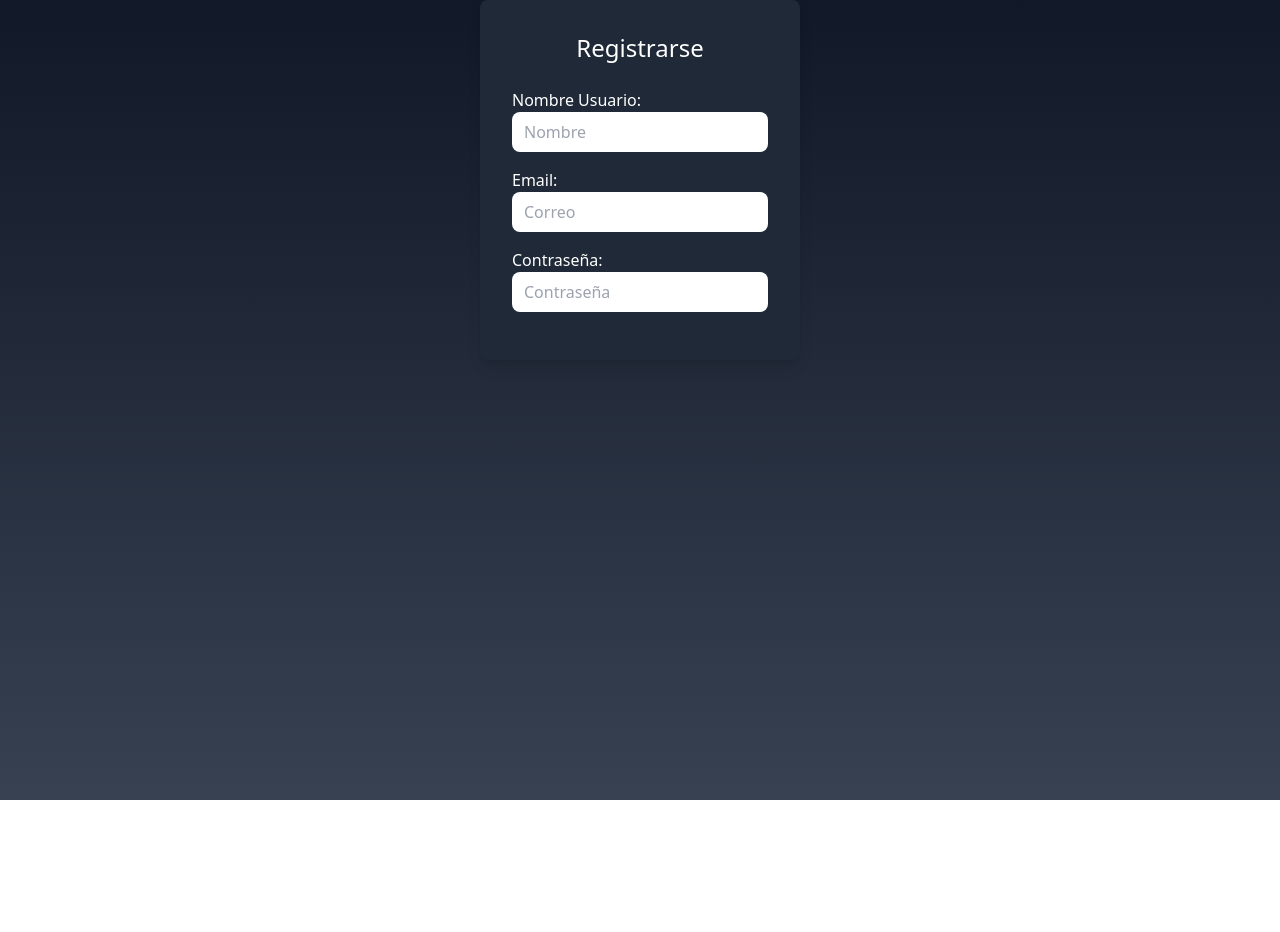
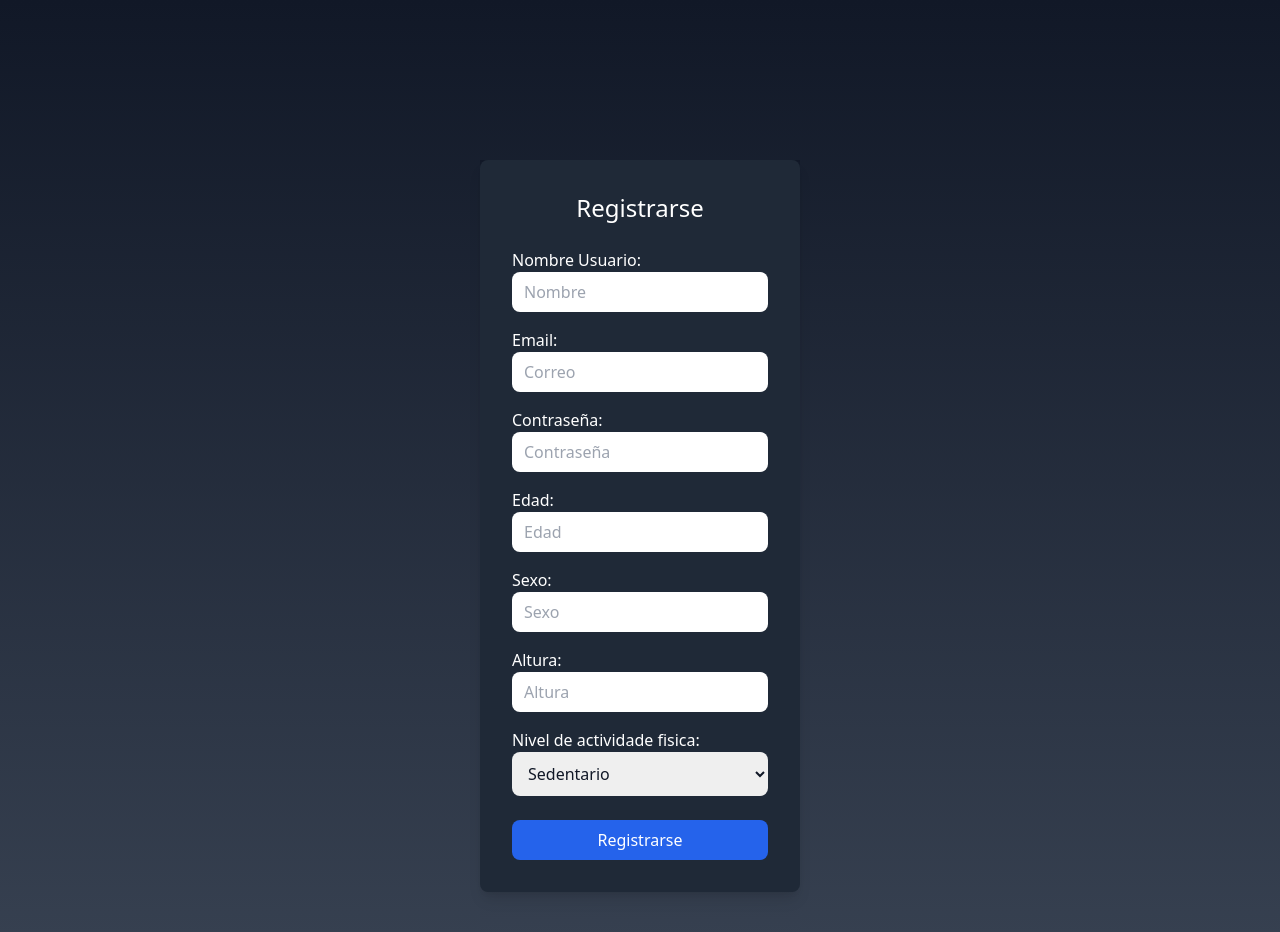
Before and after one commit to LuvazAng/hackmorelos-front, a React (Create React App) app: page /register in a window 1280 px wide. Shown: the top 932 px of the page. Before the commit the page ends 800 px from the top, so only its background shows below. Built offline with nearby package versions, Linux system fonts and the light colour scheme.

Commit message:
Register terminado

```diff
--- a/src/Register.js
+++ b/src/Register.js
@@ -1,7 +1,7 @@
 import { React } from "react";
 function Register() {
   return (
-    <div className="min-h-screen flex items-start justify-center bg-gradient-to-b from-gray-900 to-gray-700">
+    <div className=" mt-40 min-h-screen flex items-start justify-center bg-gradient-to-b from-gray-900 to-gray-700">
       <div className="bg-gray-800 p-8 rounded-lg shadow-lg text-white w-80">
         <h2 className="text-2xl mb-6 text-center">Registrarse</h2>
         <form method="POST" className="text-white">
@@ -12,7 +12,8 @@ function Register() {
                 type="text"
                 id="name"
                 className="w-full px-3 py-2 rounded-lg text-gray-900"
-            placeholder="Nombre"/>
+                placeholder="Nombre"
+              />
             </label>
           </div>
 
@@ -23,7 +24,8 @@ function Register() {
                 type="text"
                 id="email"
                 className="w-full px-3 py-2 rounded-lg text-gray-900"
-            placeholder="Correo" />
+                placeholder="Correo"
+              />
             </label>
           </div>
 
@@ -34,10 +36,68 @@ function Register() {
                 type="text"
                 id="password"
                 className="w-full px-3 py-2 rounded-lg text-gray-900"
-            placeholder="Contraseña"/>
+                placeholder="Contraseña"
+              />
             </label>
           </div>
 
+          <div className="mb-4">
+            <label className="block mb-2" htmlFor="edad">
+              Edad:
+              <input
+                type="text"
+                id="edad"
+                className="w-full px-3 py-2 rounded-lg text-gray-900"
+                placeholder="Edad"
+              />
+            </label>
+          </div>
+
+          <div className="mb-4">
+            <label className="block mb-2" htmlFor="sexo">
+              Sexo:
+              <input
+                type="text"
+                id="sexo"
+                className="w-full px-3 py-2 rounded-lg text-gray-900"
+                placeholder="Sexo"
+              />
+            </label>
+          </div>
+
+          <div className="mb-4">
+            <label className="block mb-2" htmlFor="altura">
+              Altura:
+              <input
+                type="text"
+                id="altura"
+                className="w-full px-3 py-2 rounded-lg text-gray-900"
+                placeholder="Altura"
+              />
+            </label>
+          </div>
+          <div>
+            <label htmlFor="actividades">
+              Nivel de actividade fisica:
+              <select
+                name="Actividad"
+                id="actividades"
+                className="w-full px-3 py-2.5 rounded-lg text-gray-900 bg-white-border border-gray-300"
+              >
+                <option value="">Sedentario</option>
+                <option value="">Ligera Actividad</option>
+                <option value="">Moderada Actividad</option>
+                <option value="">Alta actividad</option>
+                <option value="">Actividad muy instensa</option>
+              </select>
+            </label>
+            <button
+              type="submit"
+              className="w-full py-2 bg-blue-600 hover:bg-blue-500 rounded-lg mt-6"
+            >
+              Registrarse
+            </button>
+          </div>
         </form>
       </div>
     </div>
```
Lines whose indentation alone changed are shown as unchanged.
